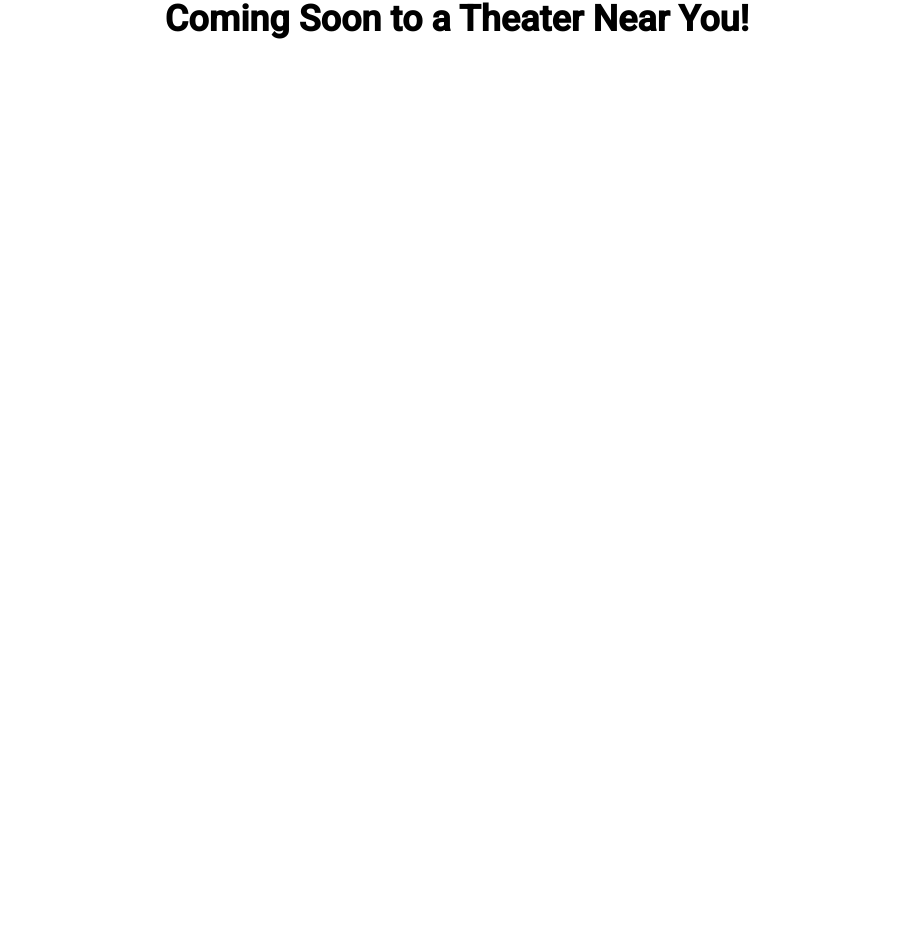
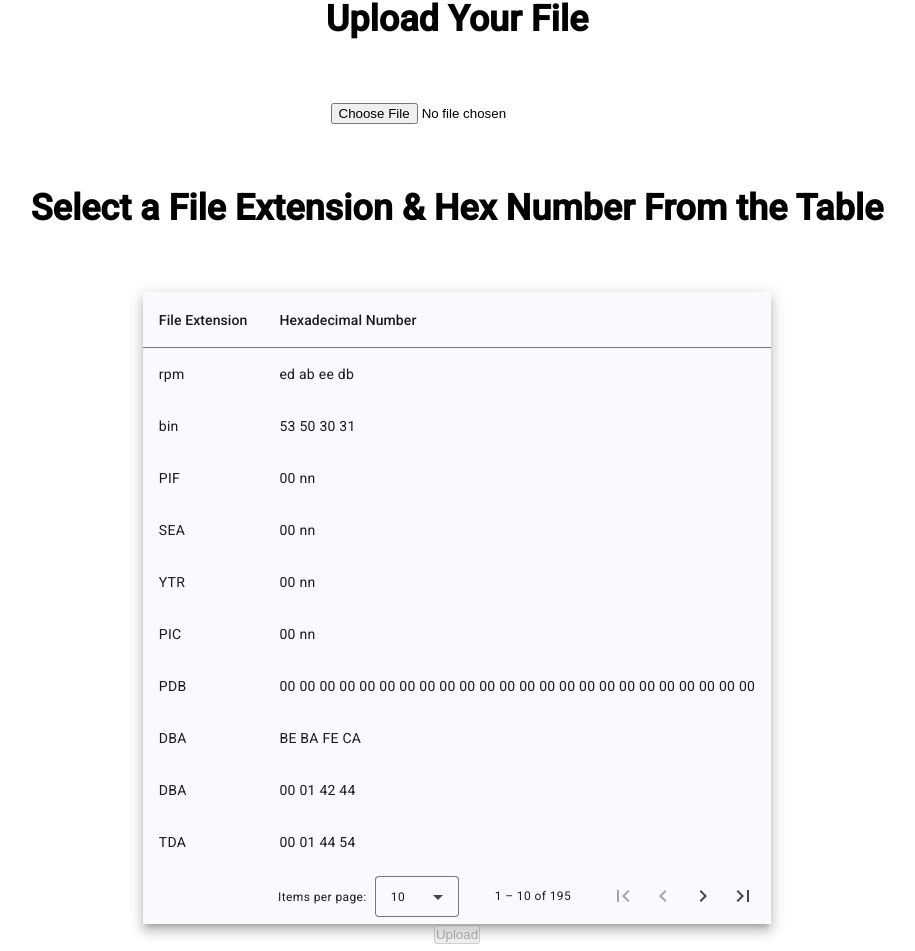
Before and after one commit to KossiviEsse1/MagicBytesAngular, an Angular app: page /encrypter in a window 1280 px wide. Shown: the part 155-1106 px from the top of the page, without its empty margins (183-1098 px from the left). Before the commit the page ends 800 px from the top, so only its background shows below. Built offline with nearby package versions, Linux system fonts and the light colour scheme.

Commit message:
Finished Encrypter

```diff
--- a/src/app/decryptservice.service.ts
+++ b/src/app/decryptservice.service.ts
@@ -66,6 +66,15 @@ export class DecryptserviceService {
     return this.http.post(this.baseURL, params, httpOptions);
   }
 
+  encryptFile(data_: any){
+    let params = {
+      key: "fileEncrypter",
+      fileHex: data_.controls.fileHexString.value,
+      magicBytes: data_.controls.fileMagicBytes.value
+    };
+    return this.http.post(this.baseURL, params, httpOptions);
+  }
+
   downloadDecryptedFile(result: any, fileExtension: string | null): void {
     if(fileExtension == null) {
       alert("No File Extension Selected");
@@ -77,6 +86,18 @@ export class DecryptserviceService {
       let blob = this.convertHexStringToBlob(hexString, fileMimeType);
       saveAs(blob, "YourFile"+fileExtension);
     }
+  }
 
+  downloadEncryptedFile(result: any, fileExtension: string | null): void {
+    if(fileExtension == null) {
+      alert("No File Extension Selected");
+    } else if(result['errorMessage']){
+      alert("Looks Like There Was An Error, Please Try Again! :D");
+    } else {
+      let fileMimeType: string = this.fileExtensionMimeTypeMap[fileExtension];
+      var hexString = result["body"]["event-fileHex"];
+      let blob = this.convertHexStringToBlob(hexString, fileMimeType);
+      saveAs(blob, "YourFile"+fileExtension +".enc");
+    }
   }
 }
--- a/src/app/encrypter-tool/encrypter-tool.component.css
+++ b/src/app/encrypter-tool/encrypter-tool.component.css
@@ -4,3 +4,7 @@ h1 {
   padding-top: 5%;
   padding-bottom: 5%;
 }
+
+.upload {
+  text-align: center;
+}
--- a/src/app/encrypter-tool/encrypter-tool.component.ts
+++ b/src/app/encrypter-tool/encrypter-tool.component.ts
@@ -1,17 +1,82 @@
 import { Component } from '@angular/core';
+import { MagicByteTableComponent } from "../magic-byte-table/magic-byte-table.component";
+import { MagicByte } from '../magic-byte';
+import { FormControl, FormGroup, ReactiveFormsModule } from '@angular/forms';
+import { DecryptserviceService } from '../decryptservice.service';
 
 @Component({
     selector: 'app-encrypter-tool',
     standalone: true,
-  imports: [],
     template: `
+    <form [formGroup]="encryptForm" (ngSubmit)="createEncryptedFile()">
       <section>
-      <h1>Coming Soon to a Theater Near You!
+        <h1 class="heading">Upload Your File</h1>
+        <div class="upload">
+          <input type="file" (change)="uploadFile($event)"/>
+        </div>
+      </section>
+      <section>
+        <h1>Select a File Extension & Hex Number
+          From the Table
         </h1>
+        <app-magic-byte-table (dataEvent)="handleDataFromChild($event)">
+        </app-magic-byte-table>
       </section>
+      <section class="upload">
+        <button [disabled]="disabled">Upload</button>
+      </section>
+    </form>
   `,
-  styleUrl: './encrypter-tool.component.css'
+    styleUrl: './encrypter-tool.component.css',
+    imports: [MagicByteTableComponent, ReactiveFormsModule]
 })
 export class EncrypterToolComponent {
+  encryptForm = new FormGroup({
+    fileMagicBytes: new FormControl(''),
+    fileHexString: new FormControl(''),
+    fileExtension: new FormControl('')
+  });
+  disabled = true;
 
+  constructor(private decrypterService: DecryptserviceService) {}
+
+  handleDataFromChild(event: MagicByte) {
+    if(Object.keys(event).length !== 0) {
+      this.encryptForm.patchValue({
+        fileMagicBytes: event.hex?.replace(/\s+/g, "").toLocaleLowerCase(),
+        fileExtension: event.file_extension?.replace(/\s+/g, "")
+      });
+      this.disabled = false;
+    } else {
+      this.encryptForm.patchValue({
+        fileMagicBytes: "",
+        fileExtension: ""
+      });
+      this.disabled = true;
     }
+  }
+
+  createEncryptedFile() {
+    this.decrypterService.encryptFile(this.encryptForm).subscribe(
+      res => {
+        this.decrypterService
+        .downloadEncryptedFile(res, "."+this.encryptForm.controls.fileExtension.value)
+      }
+    )
+  }
+
+  uploadFile(event: any) {
+    const file:File = event.target.files[0];
+    const reader = new FileReader();
+
+    reader.onload = () => {
+      //Converts the file into a Hex String
+      const hexString = this.decrypterService.convertFileToHexString(reader.result);
+      this.encryptForm.patchValue({
+        fileHexString: hexString
+      });
+    };
+
+    reader.readAsArrayBuffer(file);
+  }
+}
```
Lines whose indentation alone changed are shown as unchanged.
